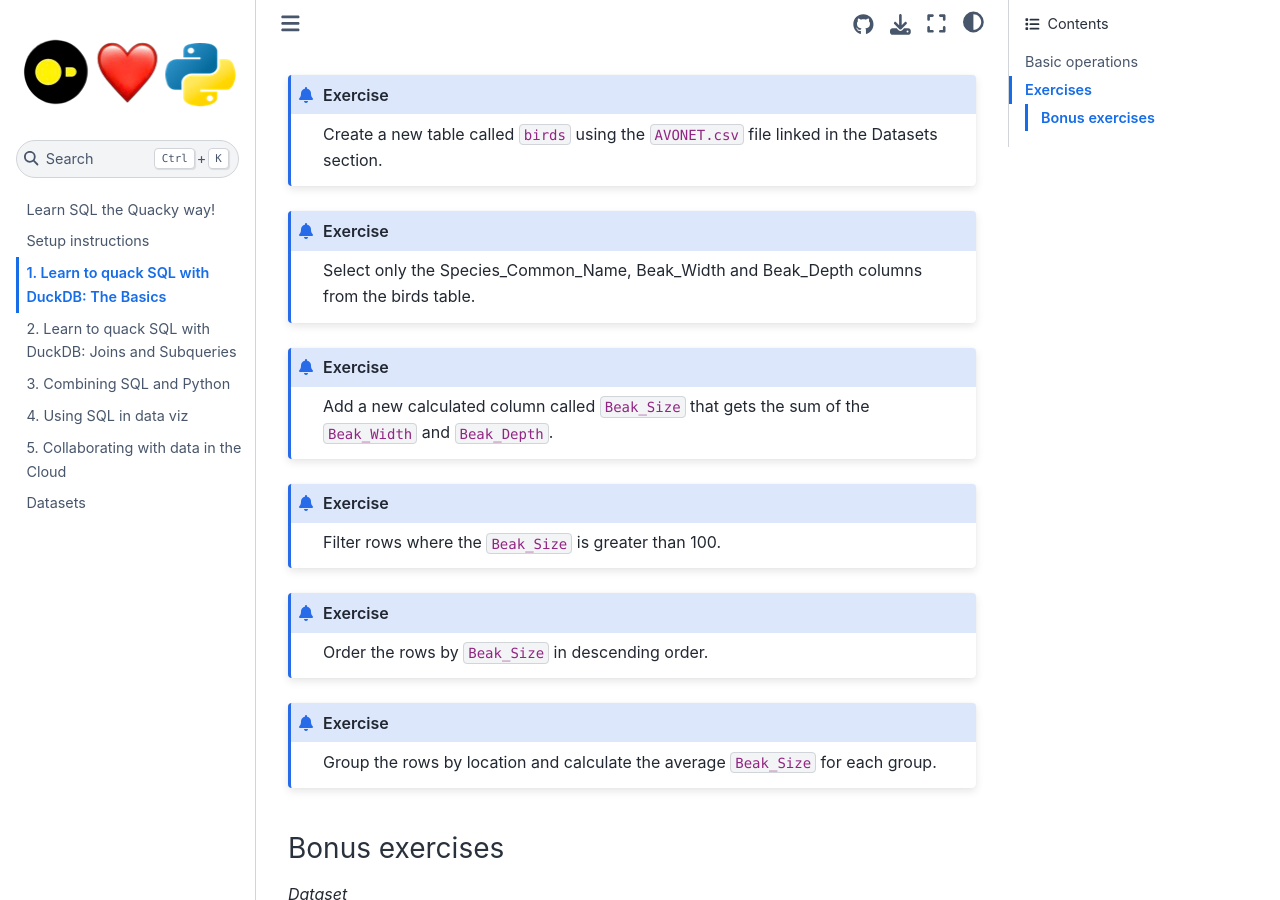
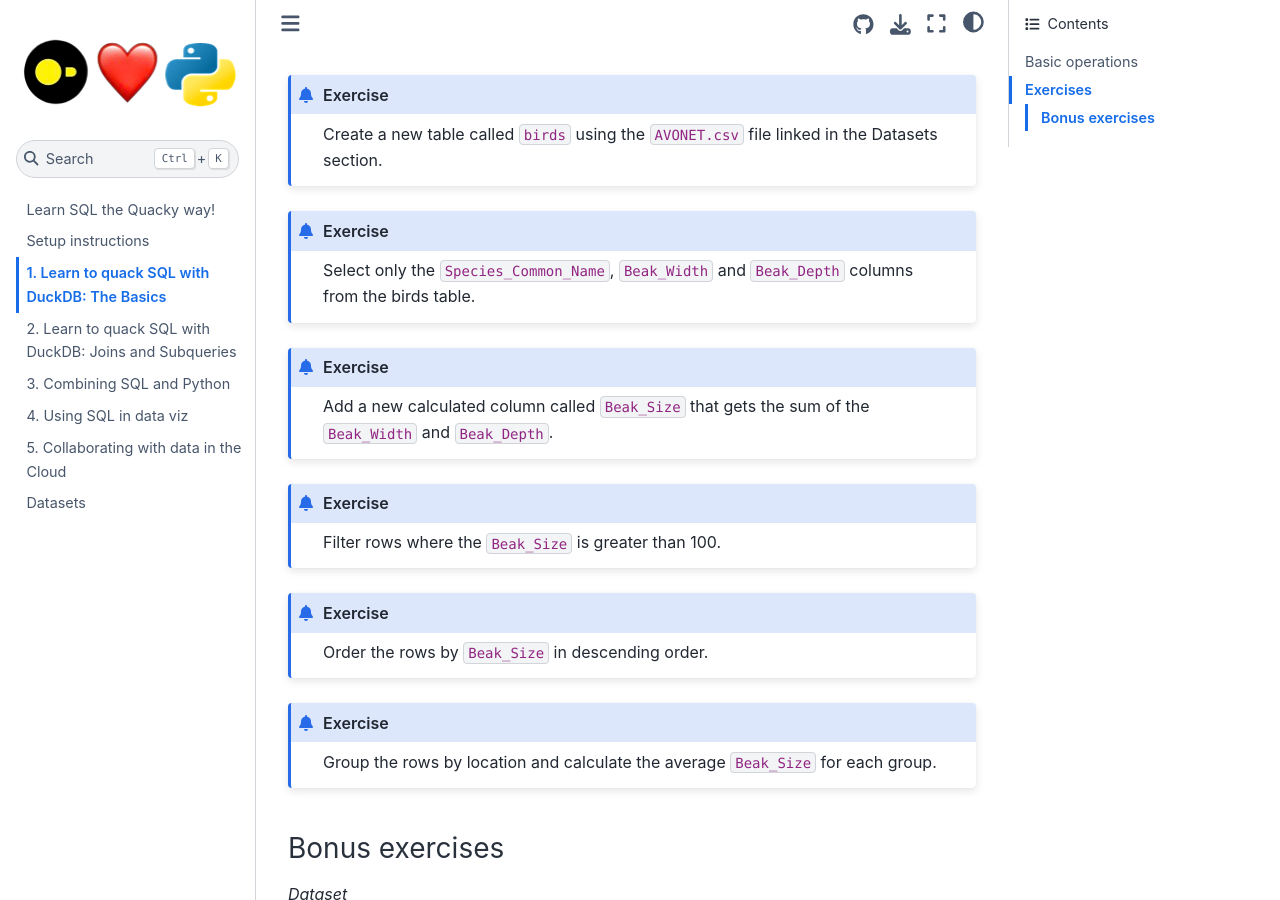
Before and after one commit to MotherDuck-Open-Source/sql-tutorial, a Jupyter Book: the page built from intro-sql-1.md, in a window 1280 px wide and 900 px high, scrolled down 4507 px. Built offline with Jupyter Book 1.0.4 settings and Sphinx 7.4.7 and the Sphinx Book theme 1.1.4, drawn with Linux system fonts in a browser that asks for light colours; cross-references to code outside the pages are shown as plain code.

Commit message:
formatting

````diff
--- a/intro-sql-1.md
+++ b/intro-sql-1.md
@@ -178,7 +178,7 @@ Create a new table called `birds` using the `AVONET.csv` file linked in the Data
 ```
 
 ```{admonition} Exercise
-Select only the Species_Common_Name, Beak_Width and Beak_Depth columns from the birds table.
+Select only the `Species_Common_Name`, `Beak_Width` and `Beak_Depth` columns from the birds table.
 ```
 
 ```{admonition} Exercise
````
